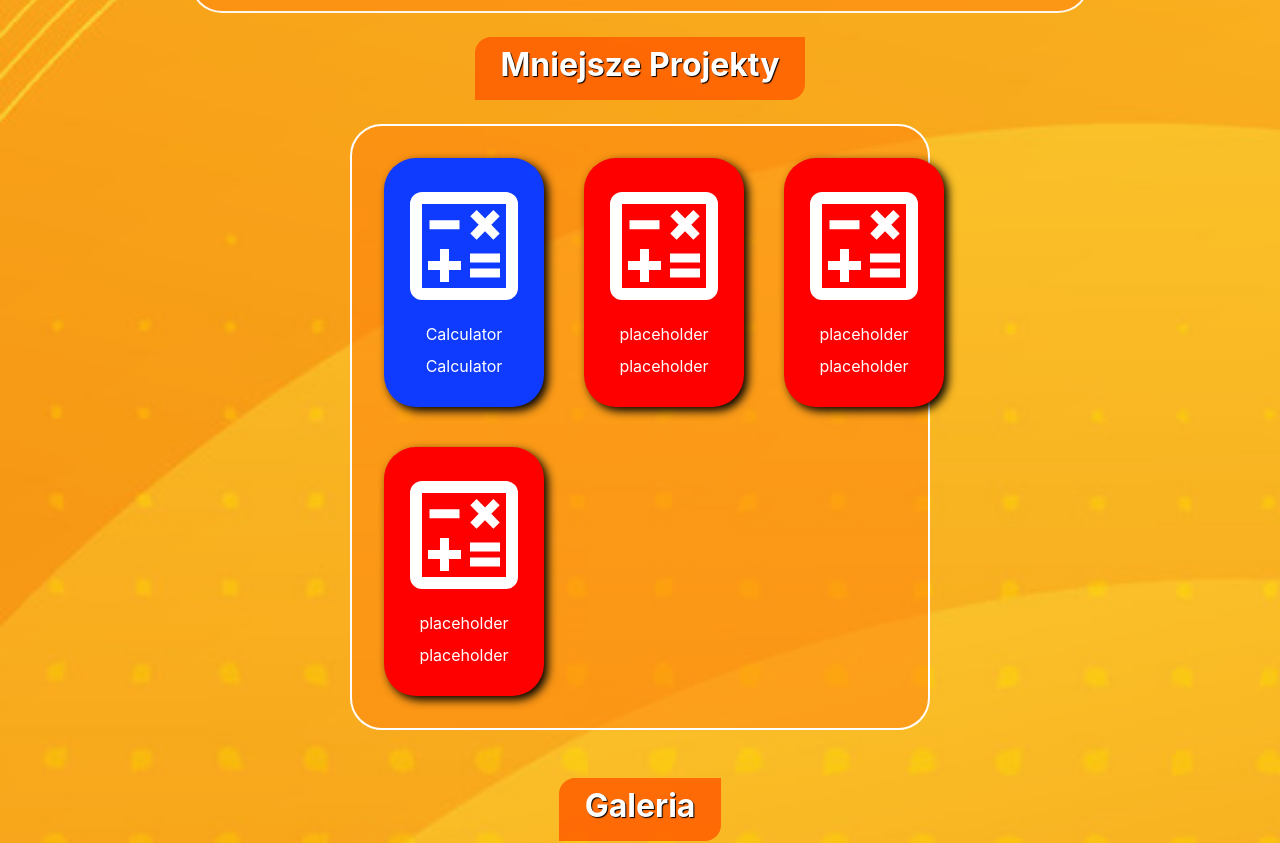
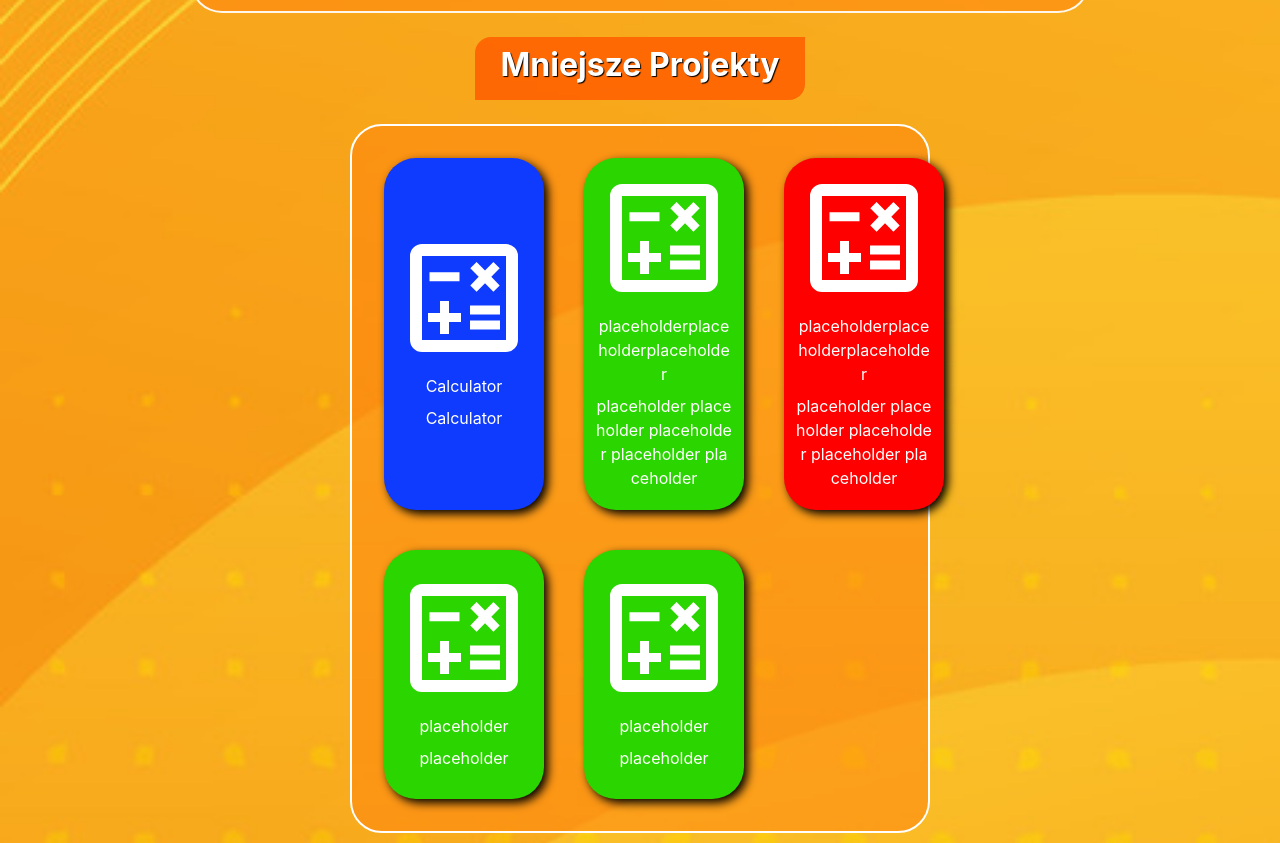
Before and after one commit to PatrykTalaga/portfolio-css, a React (Vite) app: page / in a window 1280 px wide. Shown: the part 3340-4183 px from the top of the page. Built offline with nearby package versions, Linux system fonts and the light colour scheme.

Commit message:
still working,CSS for smaller projects finished

```diff
--- a/src/App.css
+++ b/src/App.css
@@ -118,13 +118,9 @@
 }
 .cv img {
   float: none;
-  /*   margin-right: 0;
-  margin-top: 0.5rem;
-  margin-bottom: 0.5rem; */
   margin: 0.5rem 0rem 0.5rem 0rem;
   height: 375px;
   border-radius: 2rem;
-  /* float-left m-4 mr-7 h-52 rounded-xl */
 }
 @media screen and (min-width: 480px) {
   .cv {
@@ -332,93 +328,6 @@
   right: 5rem; */
 }
 /* 555555555555555555555 */
-.smaller-projects {
-  width: 40%;
-  gap: 2.5rem;
-  padding: 2rem;
-  background-color: hsla(29, 100%, 53%, 0.521);
-  display: grid;
-  grid-template-columns: 1fr 1fr 1fr;
-  border: 2px solid white;
-  border-radius: 2rem;
-  margin-bottom: 1.5rem;
-}
-
-.smaller-projects .sm-project-container {
-  min-height: 225px;
-
-  display: flex;
-  flex-direction: column;
-  justify-content: center;
-  align-items: center;
-  background-color: hsl(229, 100%, 53%);
-  border-radius: 2rem;
-  padding: 0.5rem;
-  padding-bottom: 1rem;
-  box-shadow: 4px 4px 10px black;
-  transition: 0.5s ease-in-out;
-}
-.smaller-projects .sm-project-icon {
-  max-height: 150px;
-  max-width: 150px;
-}
-.smaller-projects .sm-project-container p {
-  margin: 0.25rem;
-}
-.smaller-projects .sm-project-container:hover {
-  scale: 105%;
-}
-.smaller-projects .placeholder {
-  background-color: #ff0000;
-  min-height: 225px;
-}
-
-.smaller-projects #calculator-app {
-  z-index: 20;
-  width: 100vw;
-  height: 100vh;
-  border: none;
-  background: transparent;
-  overflow: hidden;
-  /* flex-direction: column; */
-  gap: 1rem;
-  justify-content: center;
-  align-items: center;
-  min-height: 100%; /* Optional: Ensure content fills available height */
-  color: black;
-  display: none;
-}
-.smaller-projects #calculator-app h1 {
-  writing-mode: vertical-rl;
-  text-orientation: upright;
-  font-size: 1.5rem;
-  color: white;
-  padding: 0.75rem 1rem 1.5rem 1rem;
-  border-radius: 1rem;
-  border: 3px solid white;
-  background-color: black;
-}
-.close-x {
-  font-size: 3rem;
-  color: hsl(2, 100%, 51%);
-}
-.smaller-projects #calculator-app h1:hover {
-  color: hsl(2, 100%, 51%);
-  /* border-color: hsl(2, 100%, 51%); */
-  cursor: pointer;
-}
-
-.smaller-projects #calculator-app::backdrop {
-  background-color: hsla(0, 0%, 0%, 0.438);
-}
-
-.smaller-projects .projects-container {
-  display: grid;
-  grid-template-columns: 1fr 1fr 1fr;
-  border: 2px solid white;
-  border-radius: 2rem;
-  width: 75%;
-}
 
 /* 55555555555555555555555555 */
 .contacts-container {
@@ -436,12 +345,34 @@
 }
 .contacts-container h1 {
   margin: 0 auto;
-  font-size: 4rem;
+  font-size: 2rem;
 }
 .contacts-container div {
   margin: 0 auto;
 }
 .contacts-container p {
   margin: 0;
-  font-size: 2rem;
+  font-size: 1rem;
 }
+@media screen and (min-width: 480px) {
+  .contacts-container {
+    max-width: 40%;
+    gap: 1rem;
+    padding: 1rem;
+    background-color: hsla(29, 100%, 53%, 0.521);
+    display: flex;
+    flex-direction: column;
+    justify-content: center;
+    border: 2px solid white;
+    border-radius: 2rem;
+    margin: 1.5rem 0;
+    color: black;
+  }
+  .contacts-container h1 {
+    font-size: 4rem;
+  }
+
+  .contacts-container p {
+    font-size: 2rem;
+  }
+}
--- a/src/components/Calculator.css
+++ b/src/components/Calculator.css
@@ -30,13 +30,15 @@
   display: flex;
   flex-direction: row;
   align-items: center;
-  max-height: 90vh;
+  /* max-height: 90vh; */
   padding: 2rem 0;
   background-color: hsla(0, 0%, 7%, 0.986);
-  /* border: 2px solid hsla(0, 0%, 7%, 0.986); */
   border: 2px solid white;
   color: hsla(0, 0%, 100%, 0.925);
-  overflow: hidden;
+  /* overflow: hidden; */
+  /* overflow-y: scroll; */
+  /* scale: 0.8; */
+  margin-bottom: 3rem;
 }
 
 .main-container {
@@ -44,7 +46,7 @@
   flex-direction: column;
   align-items: center;
   max-width: 350px;
-  /* transform: scale(0.9); */
+
   padding: 0 20px;
   padding-bottom: 20px;
   border-right: none;
@@ -204,19 +206,19 @@
 }
 
 /* light mode */
-@media (prefers-color-scheme: light) {
+/* @media (prefers-color-scheme: light) {
   :root {
     background-color: hsla(0, 0%, 0%, 0.035);
   }
 
   .calculator {
-    background-color: hsla(0, 0%, 100%, 0.925); /* Light background */
-    color: hsla(0, 0%, 7%, 0.986); /* Dark text for contrast */
+    background-color: hsla(0, 0%, 100%, 0.925);
+    color: hsla(0, 0%, 7%, 0.986);
     border: 2px solid hsla(0, 0%, 7%, 0.986);
   }
   .buttons button {
-    background-color: hsla(0, 0%, 100%, 0.925); /* Light background */
-    color: hsla(0, 0%, 7%, 0.986); /* Dark text for contrast */
+    background-color: hsla(0, 0%, 100%, 0.925);
+    color: hsla(0, 0%, 7%, 0.986);
     border: 2px solid hsla(0, 0%, 7%, 0.986);
   }
   .display {
@@ -264,3 +266,4 @@
     border-bottom: 1px solid white;
   }
 }
+ */
--- /dev/null
+++ b/src/components/SmallerProjects.css
@@ -0,0 +1,133 @@
+.smaller-projects {
+  width: 80%;
+  gap: 1.5rem;
+  padding: 1.5rem;
+  background-color: hsla(29, 100%, 53%, 0.521);
+  display: grid;
+  grid-template-columns: 1fr 1fr;
+  border: 2px solid white;
+  border-radius: 2rem;
+  margin-bottom: 1.5rem;
+}
+
+.smaller-projects .sm-project-container {
+  min-height: 150px;
+  display: flex;
+  flex-direction: column;
+  justify-content: center;
+  align-items: center;
+  text-align: center;
+  word-break: break-all;
+  background-color: hsl(229, 100%, 53%);
+  border-radius: 2rem;
+  padding: 0 0.5rem;
+  /* padding-bottom: 1rem; */
+  box-shadow: 4px 4px 10px black;
+  transition: 0.5s ease-in-out;
+}
+.smaller-projects .sm-project-icon {
+  max-height: 100px;
+  max-width: 100px;
+}
+.smaller-projects .sm-project-container p {
+  margin: 0.25rem;
+}
+.smaller-projects .sm-project-container:hover {
+  scale: 105%;
+}
+.smaller-projects .sm-project-container.red-bg {
+  background-color: hsl(0, 100%, 50%);
+}
+.smaller-projects .sm-project-container.green-bg {
+  background-color: hsl(108, 100%, 42%);
+}
+
+.smaller-projects #calculator-app {
+  z-index: 20;
+  /*  width: 100vw;
+  height: 100vh; */
+  border: none;
+  background: transparent;
+  overflow: hidden;
+  gap: 0.25rem;
+  justify-content: center;
+  align-items: center;
+  /*  min-height: 100%; */ /* Optional: Ensure content fills available height */
+  color: black;
+  display: none;
+  flex-direction: column;
+  overflow-y: scroll;
+}
+.smaller-projects #calculator-app h1 {
+  display: flex;
+  align-items: center;
+  justify-content: center;
+  font-size: 1rem;
+  color: white;
+  padding: 1rem 1.5rem;
+  border-radius: 1rem;
+  border: 3px solid white;
+  background-color: black;
+  /*  margin-top: 3rem; */
+}
+.close-x {
+  font-size: 1.5rem;
+  color: hsl(2, 100%, 51%);
+  padding-right: 0.25rem;
+}
+.smaller-projects #calculator-app h1:hover {
+  color: hsl(2, 100%, 51%);
+  /* border-color: hsl(2, 100%, 51%); */
+  cursor: pointer;
+}
+
+.smaller-projects #calculator-app::backdrop {
+  background-color: hsla(0, 0%, 0%, 0.438);
+}
+
+.smaller-projects .projects-container {
+  display: grid;
+  grid-template-columns: 1fr 1fr 1fr;
+  border: 2px solid white;
+  border-radius: 2rem;
+  width: 75%;
+}
+
+@media screen and (min-width: 480px) {
+  .smaller-projects #calculator-app h1 {
+    font-size: 1.5rem;
+
+    padding: 1rem 1.5rem;
+  }
+  .close-x {
+    font-size: 3rem;
+
+    padding-right: 0.5rem;
+  }
+  .smaller-projects {
+    width: 40%;
+    gap: 2.5rem;
+    padding: 2rem;
+    grid-template-columns: 1fr 1fr 1fr;
+  }
+
+  .smaller-projects .sm-project-container {
+    min-height: 225px;
+    border-radius: 2rem;
+    padding: 0.5rem;
+    padding-bottom: 1rem;
+  }
+  .smaller-projects .sm-project-icon {
+    max-height: 150px;
+    max-width: 150px;
+  }
+  .smaller-projects #calculator-app {
+    gap: 1rem;
+    justify-content: center;
+    align-items: center;
+  }
+  .smaller-projects #calculator-app h1 {
+    margin-right: 0;
+    scale: 1;
+  }
+}
--- a/src/components/SmallerProjects.tsx
+++ b/src/components/SmallerProjects.tsx
@@ -1,4 +1,5 @@
 import Calculator from "./Calculator";
+import "./SmallerProjects.css";
 
 export default function SmallerProjects() {
   function openCalculator() {
@@ -23,15 +24,15 @@
 
   return (
     <div className="smaller-projects">
-      <dialog id="calculator-app" className="modal-image" /* open */>
-        <Calculator />
+      <dialog id="calculator-app" className="calculator-dialog" /* open */>
         <h1 onClick={() => closeCalculator()}>
           <span className="close-x">X</span> Zamknij
         </h1>
+        <Calculator />
       </dialog>
       <div className="sm-project-container" onClick={openCalculator}>
         <img
-          className="calculator-svg"
+          className="sm-project-icon"
           src="calculator.svg"
           alt="calculator icon"
         ></img>
@@ -39,7 +40,27 @@
         <p>Calculator</p>
       </div>
 
-      <div className="sm-project-container placeholder">
+      <div className="sm-project-container green-bg">
+        <img
+          className="sm-project-icon"
+          src="calculator.svg"
+          alt="calculator icon"
+        ></img>
+        <p>placeholderplaceholderplaceholder</p>
+        <p>placeholder placeholder placeholder placeholder placeholder</p>
+      </div>
+
+      <div className="sm-project-container red-bg">
+        <img
+          className="sm-project-icon"
+          src="calculator.svg"
+          alt="calculator icon"
+        ></img>
+        <p>placeholderplaceholderplaceholder</p>
+        <p>placeholder placeholder placeholder placeholder placeholder</p>
+      </div>
+
+      <div className="sm-project-container green-bg">
         <img
           className="sm-project-icon"
           src="calculator.svg"
@@ -49,19 +70,9 @@
         <p>placeholder</p>
       </div>
 
-      <div className="sm-project-container placeholder">
+      <div className="sm-project-container green-bg">
         <img
-          className="calculator-svg"
-          src="calculator.svg"
-          alt="calculator icon"
-        ></img>
-        <p>placeholder</p>
-        <p>placeholder</p>
-      </div>
-
-      <div className="sm-project-container placeholder">
-        <img
-          className="calculator-svg"
+          className="sm-project-icon"
           src="calculator.svg"
           alt="calculator icon"
         ></img>
--- a/src/index.css
+++ b/src/index.css
@@ -54,6 +54,23 @@
 }
 button:hover {
   border-color: hsla(229, 98%, 54%, 0.815);
+}
+
+/* style for scrollbar */
+::-webkit-scrollbar {
+  width: 8px;
+}
+::-webkit-scrollbar-track-piece {
+  background-color: hsla(0, 0%, 0%, 0);
+}
+::-webkit-scrollbar-thumb {
+  background-color: hsla(36, 97%, 54%, 0.808);
+  outline: 2px solid hsla(0, 0%, 0%, 0.678);
+  outline-offset: -2px;
+  border: 0.1px solid hsla(0, 0%, 0%, 0.616);
+}
+::-webkit-scrollbar-thumb:hover {
+  background-color: hsla(0, 97%, 54%, 0.808);
 }
 
 /* :root {
```
